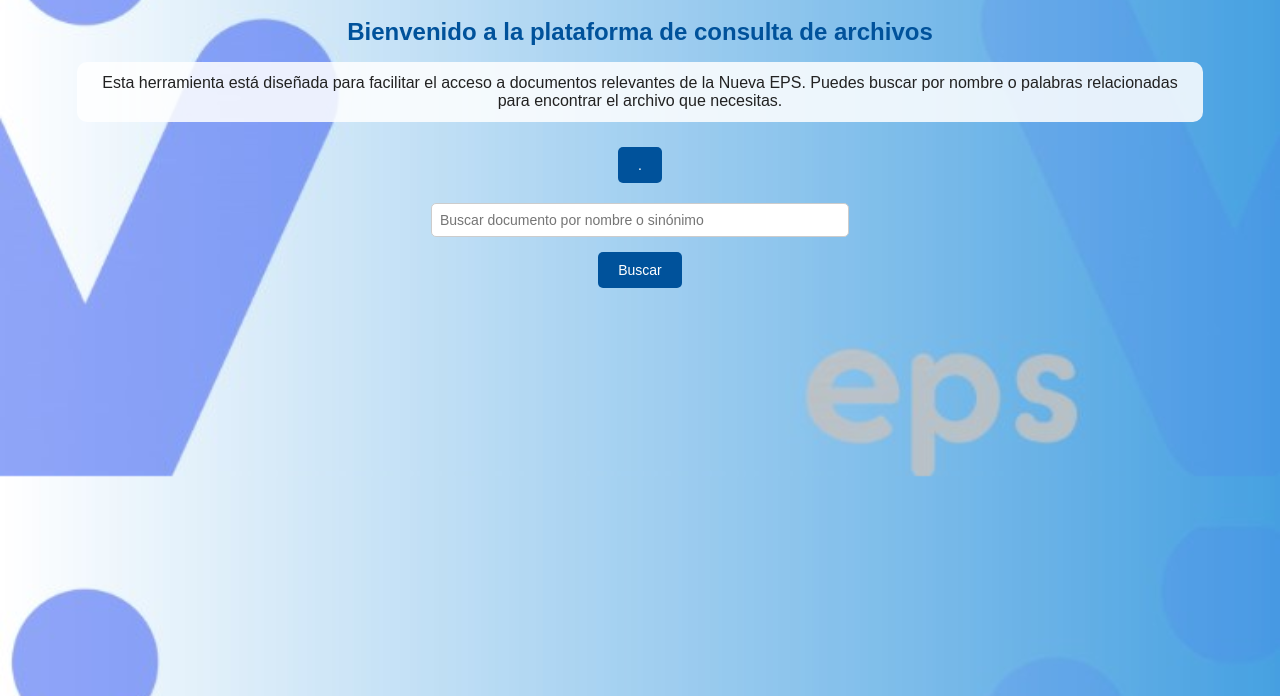
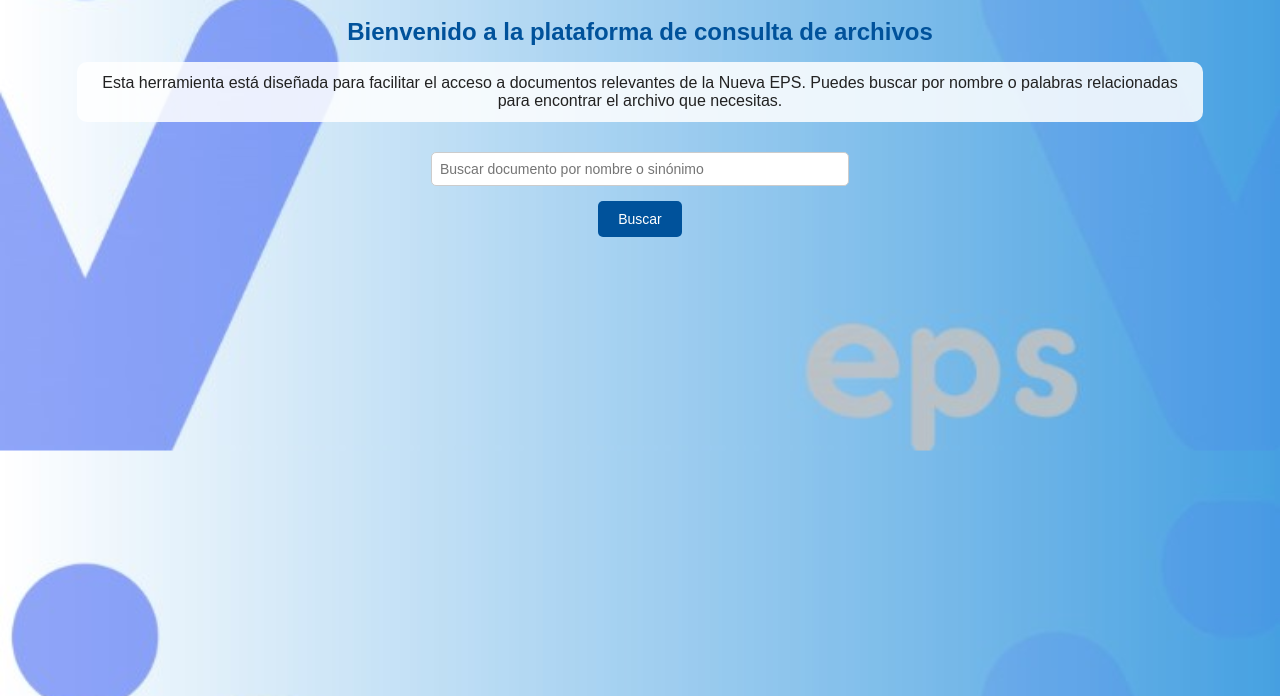
Before and after one commit to Software2025-v-uno/Epsfamilia.github.io, a plain HTML site: page index.html in a window 1280 px wide. Shown: the part 104-800 px from the top of the page. Drawn offline with Linux system fonts and the light colour scheme.

Commit message:
actualizar

```diff
--- a/index.html
+++ b/index.html
@@ -109,7 +109,6 @@
     Puedes buscar por nombre o palabras relacionadas para encontrar el archivo que necesitas.
   </div>
 
-  <button onclick="document.getElementById('searchSection').scrollIntoView()">.</button>
 
   <div id="searchSection">
     <input id="searchBar" type="text" placeholder="Buscar documento por nombre o sinónimo">
```
